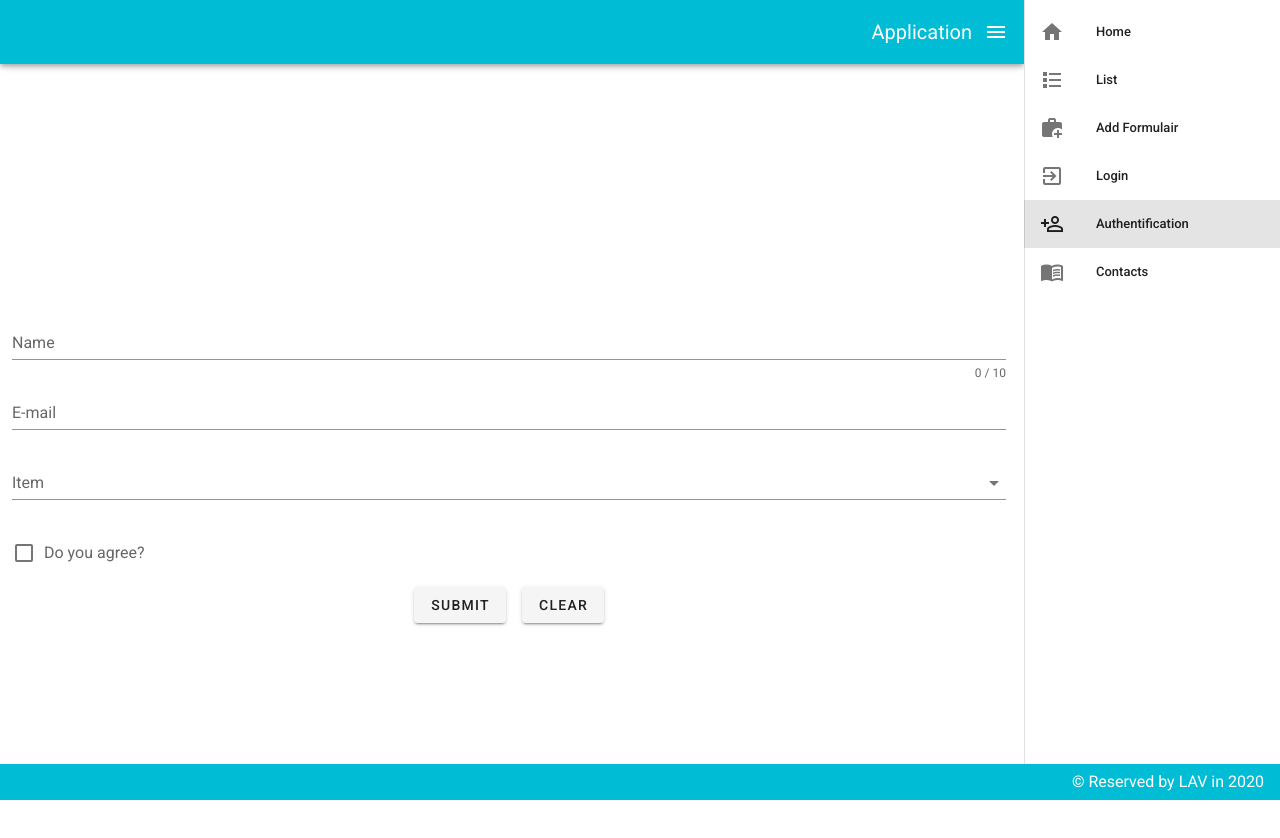
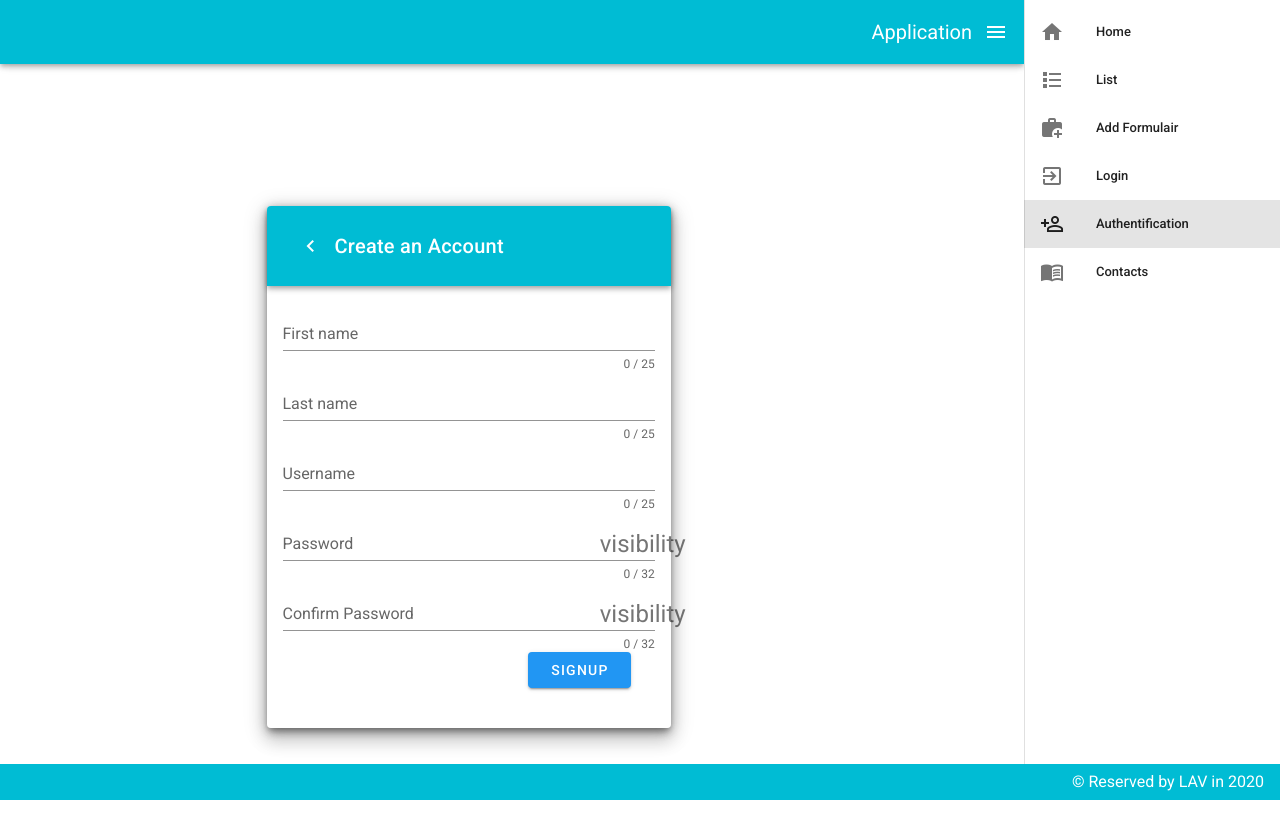
Before and after one commit to trifanvadim98/Testarea-Software, a Vue app: page /registration in a window 1280 px wide. Shown: the top 838 px of the page. Built offline with nearby package versions, Linux system fonts and the light colour scheme.

Commit message:
Add registration Page

```diff
--- a/package.json
+++ b/package.json
@@ -20,6 +20,8 @@
     "@nuxtjs/vuetify": "^1.11.0",
     "@vue/cli-plugin-babel": "^4.2.0",
     "@vue/cli-service": "^4.2.0",
+    "css-loader": "^3.4.2",
+    "material-design-icons-iconfont": "^5.0.1",
     "sass": "^1.25.0",
     "sass-loader": "^8.0.2",
     "vue-cli-plugin-vuetify": "^2.0.5",
--- /dev/null
+++ b/src/assets/styles/icon.scss
@@ -0,0 +1,3 @@
+.icon {
+ text-decoration:none;
+}
--- a/src/plugins/vuetify.js
+++ b/src/plugins/vuetify.js
@@ -1,7 +1,12 @@
+import '@mdi/font/css/materialdesignicons.css';
+import "vuetify/dist/vuetify.min.css";
 import Vue from 'vue';
 import Vuetify from 'vuetify/lib';
 
 Vue.use(Vuetify);
 
 export default new Vuetify({
+	icons: {
+    iconfont: 'mdi',
+	},
 });
--- a/src/router/router.js
+++ b/src/router/router.js
@@ -30,7 +30,7 @@ export default new Router({
 			{
         path: "/registration",
         name: "registration",
-        component: () => import(/* webpackChunkName: "about" */ '../views/Registration.vue')
+        component: () => import(/* webpackChunkName: "about" */ '../views/RegistrationPage.vue')
 			}
     ]
 });
--- /dev/null
+++ b/src/views/RegistrationPage.vue
@@ -0,0 +1,184 @@
+<template>
+	<v-container>
+		<v-layout>
+			<v-flex xs12 sm5 offset-sm3>
+        <v-card class="elevation-5" color="grey lighten-4">
+          <v-flex xs12>
+            <v-card class="elevation-12">
+              <v-toolbar class="cyan" height="80px">
+                <v-layout row justify-content-end>
+                  <v-card-title>
+                    <router-link :to="{ name: 'login' }">
+                      <v-btn dark icon>
+                        <v-icon class="icon">mdi-chevron-left</v-icon>
+                      </v-btn>
+                    </router-link>
+                    <v-toolbar-title
+                      class="text"
+                      font-weight-medium.font-italic
+                      text-uppercase
+                      >Create an Account</v-toolbar-title
+                    >
+                  </v-card-title>
+                </v-layout>
+              </v-toolbar>
+              <v-progress-linear
+                v-if="loading"
+                :indeterminate="true"
+                height="3px"
+                class="auth__progress-bar"
+              ></v-progress-linear>
+							<v-card-text>
+								<v-container>
+									<v-form ref="form" :autocomplete="false">
+										<v-layout row wrap justify-space-between>
+											 	<v-flex xs12 md12>
+														<v-flex xs12 md12>
+                       				 <v-text-field
+                         					 v-model="form.firstName"
+                         					 v-validate="{ min: 2, max: 25 }"
+                         					 :disablef="loading"
+                         					 :counter="25"
+                         					 data-vv-name="firstName"
+                         					 label="First name"
+                         					 required
+                        			></v-text-field>
+                      	</v-flex>
+													<v-flex xs12 md12>
+                      				<v-text-field
+                      				  v-model="form.lastName"
+                      				  v-validate="{ min: 2, max: 25 }"
+                      				  :disablef="loading"
+                      				  :counter="25"
+                      				  data-vv-name="lastName"
+                      				  label="Last name"
+                      				  required
+                      				></v-text-field>
+                    			</v-flex>
+											 </v-flex>
+										</v-layout>
+										 		<v-layout row>
+                  						<v-text-field
+                  						  v-model="form.username"
+                  						  v-validate="{ min: 5, max: 25 }"
+                  						  :disablef="loading"
+                  						  :counter="25"
+                  						  data-vv-name="username"
+                  						  label="Username"
+                  						  required
+                  						></v-text-field>
+                					</v-layout>
+													<v-layout row>
+                  							<v-text-field
+                  							  v-model="form.password"
+                  							  v-validate="'password_complexity'"
+                  							  :append-icon="itShowPassword ? 'visibility_off' : 'visibility'"
+                  							  :type="itShowPassword ? 'text' : 'password'"
+                  							  :disablef="loading"
+                  							  :counter="32"
+                  							  data-vv-name="password"
+                  							  label="Password"
+                  							  @click:append="itShowPassword = !itShowPassword"
+                  							></v-text-field>
+                					</v-layout>
+													 <v-layout row>
+                  							<v-text-field
+                  							  v-model="form.confirmpassword"
+                  							  :append-icon=" itShowConfirmPassword ? 'visibility_off' : 'visibility'"
+                  							  :type="itShowConfirmPassword ? 'text' : 'password'"
+                  							  :disablef="loading"
+                  							  :counter="32"
+                  							  data-vv-name="confirmpassword"
+                  							  label="Confirm Password"
+                  							  required
+                  							  :rules="[comparePassword]"
+                  							  @click:append="itShowConfirmPassword = !itShowConfirmPassword"
+                  							></v-text-field>
+                							</v-layout>
+																		 <v-container grid-list-md text-xs-center>
+                  												<v-layout row wrap justify-end>
+                  												  <v-flex xs12 lg4 xl2>
+                  												    <v-btn
+                  												      block
+                  												      color="info"
+                  												      :loading="loading"
+                  												      :disabled="loading"
+                  												      @click="onSubmit"
+                  												    >
+                  												      SignUp
+                  												    </v-btn>
+                  												  </v-flex>
+                  												</v-layout>
+                											</v-container>
+									</v-form>
+								</v-container>
+							</v-card-text>
+            </v-card>
+          </v-flex>
+        </v-card>
+			</v-flex>
+		</v-layout>
+	</v-container>
+</template>
+
+<script>
+export default {
+	 data: () => ({
+
+		 form: {
+      firstName: "",
+      username: "",
+      email: "",
+      password: "",
+      confirmpassword: ""
+		},
+		loading: false,
+    notification: false,
+    notificationMessage: "",
+    itShowPassword: false,
+    itShowConfirmPassword: false
+	 }),
+	   methods: {
+    async onSubmit() {
+      this.loading = true;
+      try {
+        await this.$store.dispatch("auth/register", {
+          firstName: this.form.firstName,
+          lastName: this.form.lastName,
+          username: this.form.username,
+          email: this.form.email,
+          password: this.form.password
+        });
+        this.$router.push({ name: "home" });
+      } catch (e) {
+        this.showNotification(e);
+      }
+      this.loading = false;
+    },
+    showNotification(e) {
+      this.notification = true;
+      this.notificationMessage = e;
+    }
+  },
+	 computed: {
+    comparePassword() {
+      return this.form.password !== this.form.confirmpassword
+        ? "Password do not match"
+        : "";
+		},
+		 showNotification(e) {
+      this.notification = true;
+      this.notificationMessage = e;
+    }
+  },
+}
+</script>
+
+<style>
+.icon{
+	text-decoration: none;
+}
+.text {
+	color: white;
+}
+</style>
--- a/vue.config.js
+++ b/vue.config.js
@@ -1,5 +1,5 @@
 module.exports = {
-  "transpileDependencies": [
+	"transpileDependencies": [
     "vuetify"
-  ]
+	]
 }
```
Also changed, not shown: src/plugins/vee-validate.js (added, +13 -0 lines), 1 other file (tests, documents, lock files or other folders).
